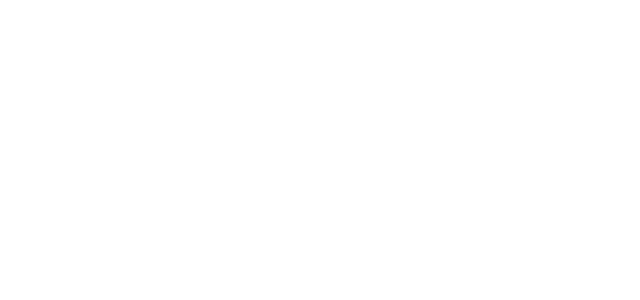
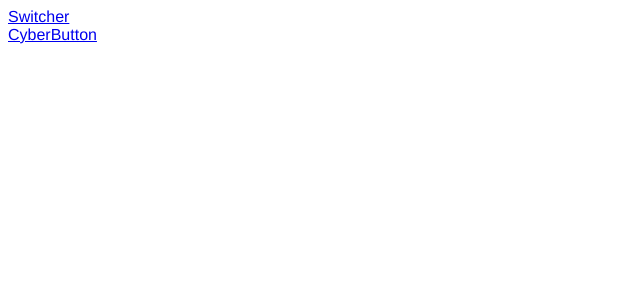
Before and after one commit to Bernankez/VueDemo, a Vue app: page / in a window 1280 px wide. Shown: the top 300 px of the page, without its empty margins (0-640 px from the left). Built offline with nearby package versions, Linux system fonts and the light colour scheme.

Commit message:
feat: 添加导航

```diff
--- a/src/views/Home.vue
+++ b/src/views/Home.vue
@@ -1,4 +1,7 @@
-<template></template>
+<template>
+  <router-link to="/switcher">Switcher</router-link><br>
+  <router-link to="/cyber-button">CyberButton</router-link>
+</template>
 
 <script setup lang="ts"></script>
 
```
